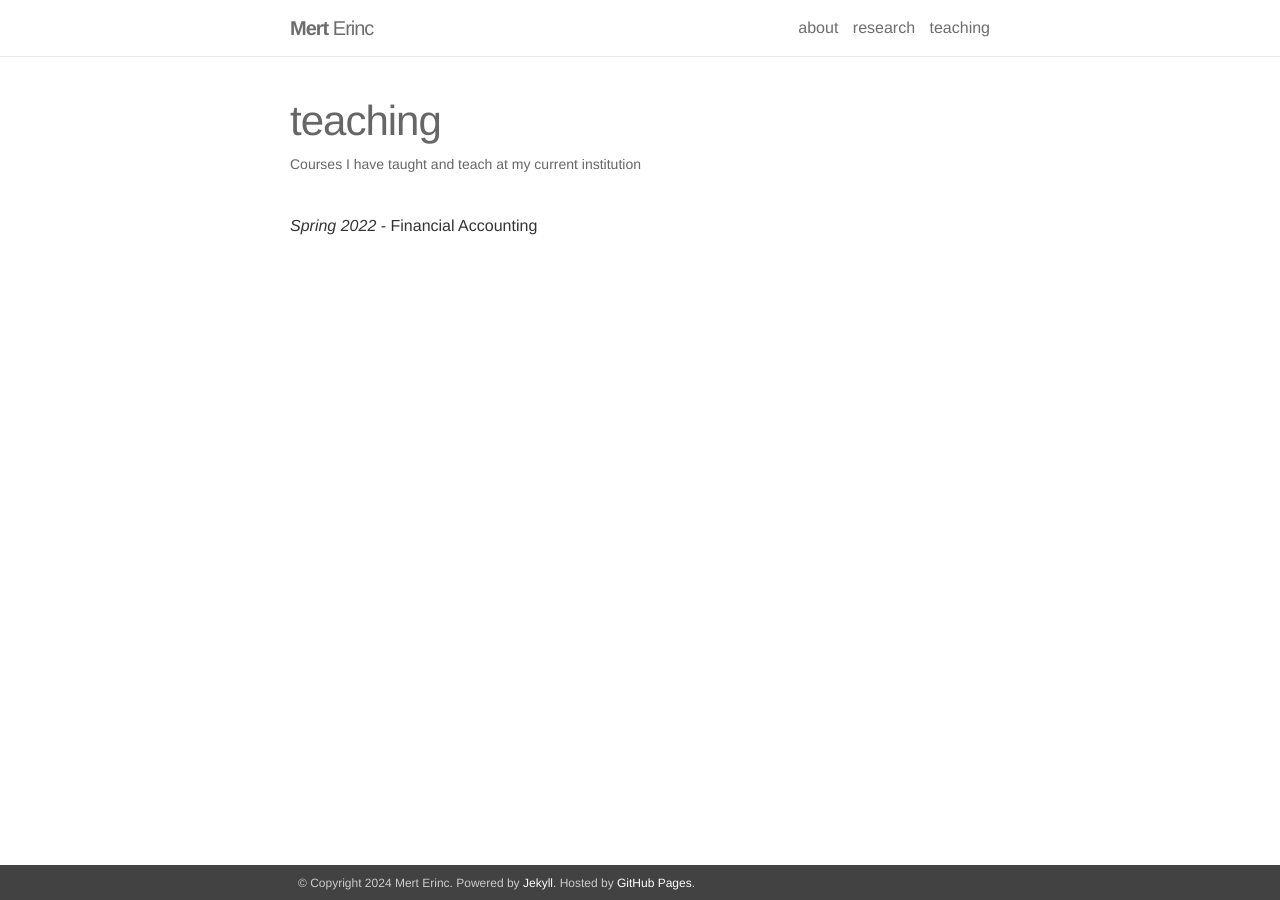
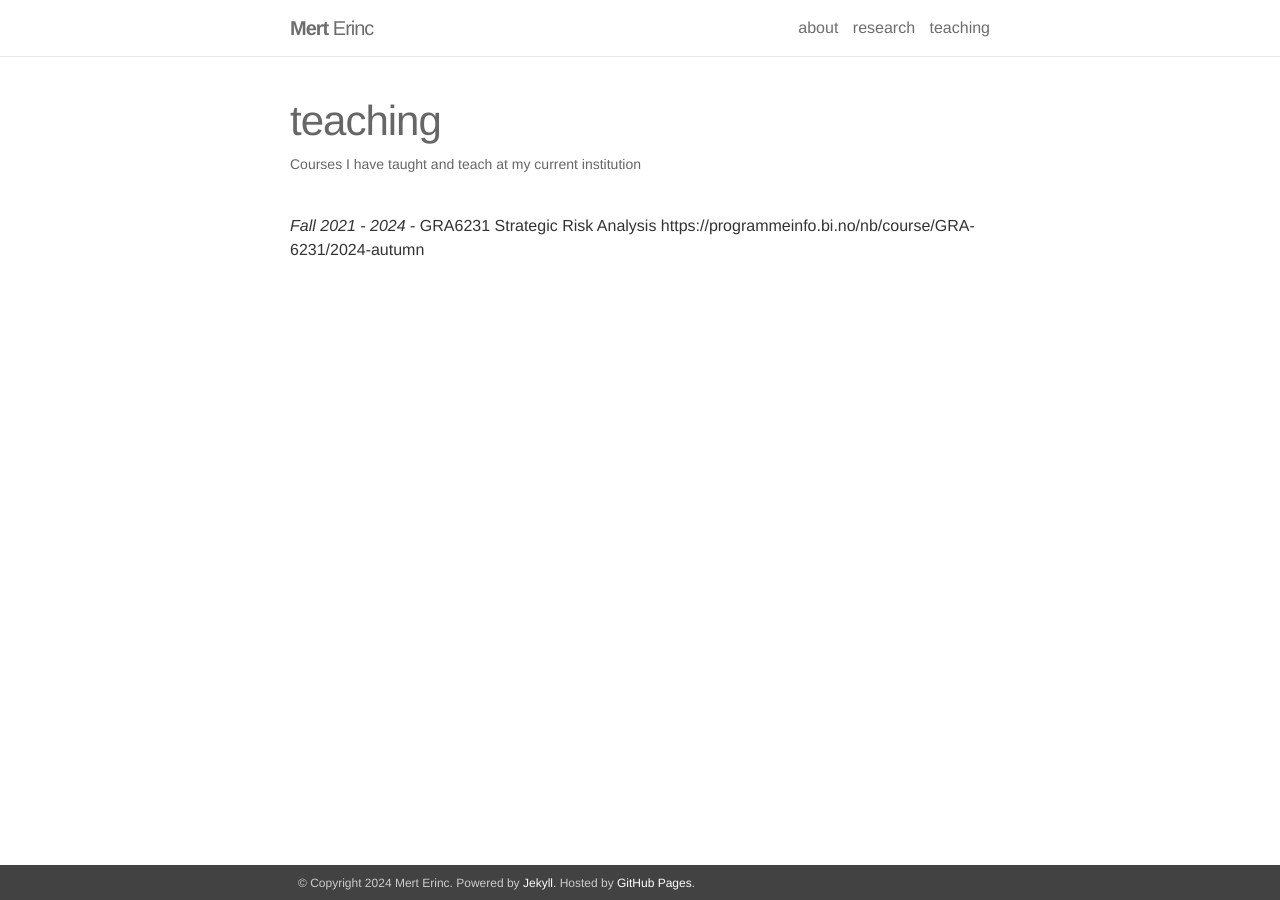
Before and after one commit to mrterinc/mrterinc.github.io, a Jekyll site: the page built from _pages/teaching.md, in a window 1280 px wide. Built offline with Jekyll 4.4.1, drawn with Linux system fonts in a browser that asks for light colours.

Commit message:
Update teaching.md

```diff
--- a/_pages/teaching.md
+++ b/_pages/teaching.md
@@ -6,4 +6,5 @@ description: Courses I have taught and teach at my current institution
 ---
 
 
-*Spring 2022* - Financial Accounting
+*Fall 2021 - 2024* - GRA6231 Strategic Risk Analysis
+https://programmeinfo.bi.no/nb/course/GRA-6231/2024-autumn
```
